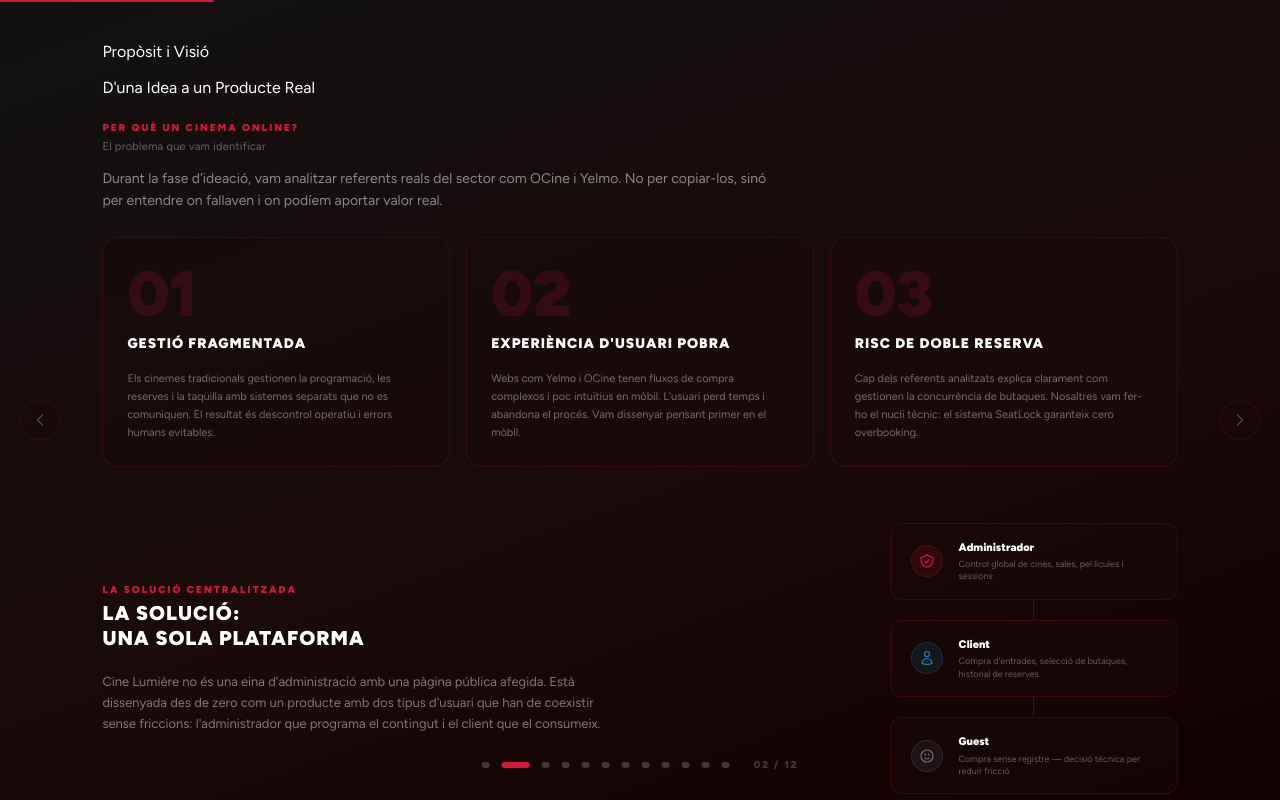
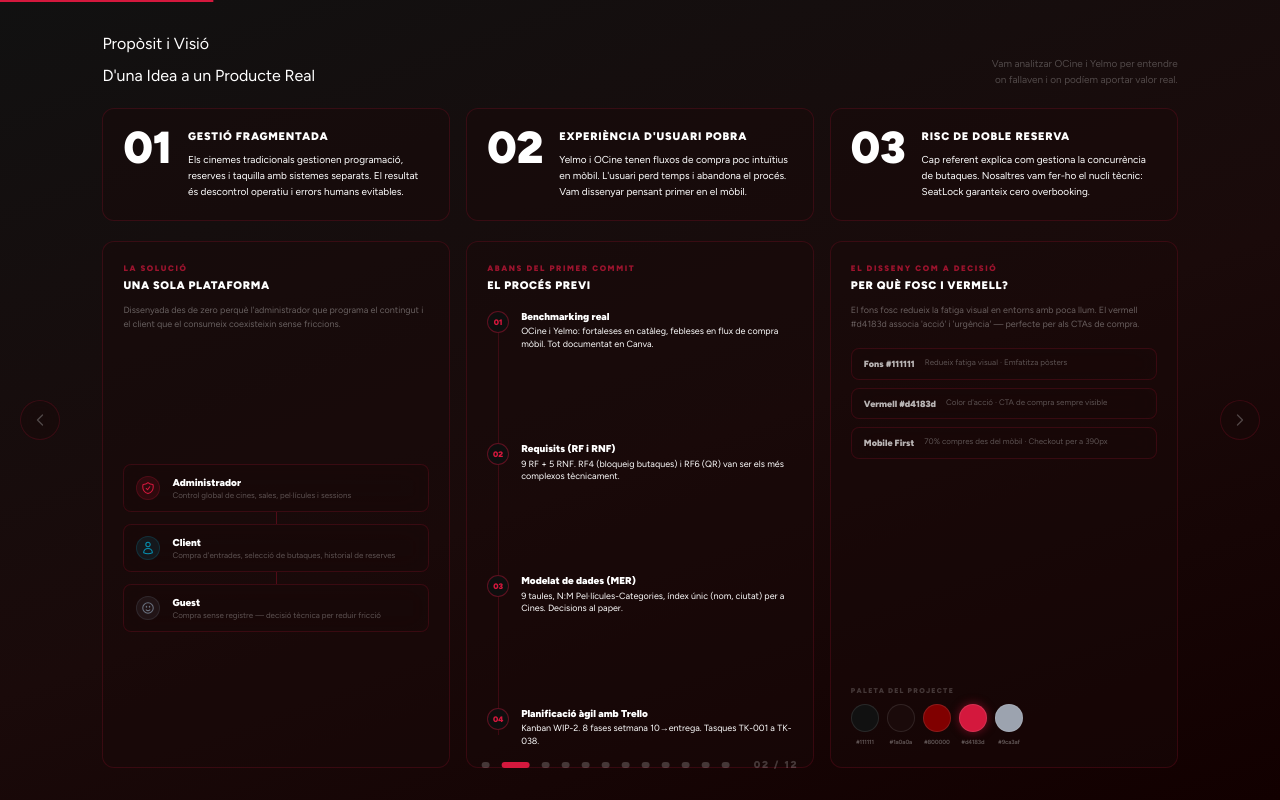
Before and after one commit to AyChEs-0/lumiere-final, a React (Vite) app: page / in a window 1280 px wide. Both pictures are taken after a click on the button 526 px from the left and 764 px from the top of the page. Built offline with nearby package versions, Linux system fonts and the light colour scheme.

Commit message:
PropositSlide: redesign as non-scrollable, fully visible layout
2-row grid: 3 problem cards (top) + 3-column grid (solution/timeline/design).
All 4 blocks visible without scrolling.

https://claude.ai/code/session_01KmMvniVeoFot6Z2V3E6Lsh

```diff
--- a/src/slides/PropositSlide.jsx
+++ b/src/slides/PropositSlide.jsx
@@ -1,114 +1,65 @@
-import { motion, useInView } from 'framer-motion'
-import { useRef } from 'react'
+import { motion } from 'framer-motion'
 import { fadeUp, drawLine, staggerContainer, staggerItem, ease } from '../utils/motion'
 
 const problems = [
   {
     num: '01',
     title: 'Gestió fragmentada',
-    desc: 'Els cinemes tradicionals gestionen la programació, les reserves i la taquilla amb sistemes separats que no es comuniquen. El resultat és descontrol operatiu i errors humans evitables.',
+    desc: 'Els cinemes tradicionals gestionen programació, reserves i taquilla amb sistemes separats. El resultat és descontrol operatiu i errors humans evitables.',
   },
   {
     num: '02',
     title: "Experiència d'usuari pobra",
-    desc: "Webs com Yelmo i OCine tenen fluxos de compra complexos i poc intuïtius en mòbil. L'usuari perd temps i abandona el procés. Vam dissenyar pensant primer en el mòbil.",
+    desc: "Yelmo i OCine tenen fluxos de compra poc intuïtius en mòbil. L'usuari perd temps i abandona el procés. Vam dissenyar pensant primer en el mòbil.",
   },
   {
     num: '03',
     title: 'Risc de doble reserva',
-    desc: "Cap dels referents analitzats explica clarament com gestionen la concurrència de butaques. Nosaltres vam fer-ho el nucli tècnic: el sistema SeatLock garanteix cero overbooking.",
+    desc: "Cap referent explica com gestiona la concurrència de butaques. Nosaltres vam fer-ho el nucli tècnic: SeatLock garanteix cero overbooking.",
   },
 ]
 
 const levels = [
   {
-    color: '#d4183d',
-    label: 'Administrador',
-    desc: 'Control global de cines, sales, pel·lícules i sessions',
-    icon: (
-      <svg className="w-4 h-4" fill="none" stroke="currentColor" strokeWidth={1.8} viewBox="0 0 24 24">
-        <path strokeLinecap="round" strokeLinejoin="round" d="M9 12.75L11.25 15 15 9.75m-3-7.036A11.959 11.959 0 013.598 6 11.99 11.99 0 003 9.749c0 5.592 3.824 10.29 9 11.623 5.176-1.332 9-6.03 9-11.622 0-1.31-.21-2.571-.598-3.751h-.152c-3.196 0-6.1-1.248-8.25-3.285z" />
-      </svg>
-    ),
+    color: '#d4183d', label: 'Administrador', desc: 'Control global de cines, sales, pel·lícules i sessions',
+    icon: <svg className="w-3.5 h-3.5" fill="none" stroke="currentColor" strokeWidth={1.8} viewBox="0 0 24 24"><path strokeLinecap="round" strokeLinejoin="round" d="M9 12.75L11.25 15 15 9.75m-3-7.036A11.959 11.959 0 013.598 6 11.99 11.99 0 003 9.749c0 5.592 3.824 10.29 9 11.623 5.176-1.332 9-6.03 9-11.622 0-1.31-.21-2.571-.598-3.751h-.152c-3.196 0-6.1-1.248-8.25-3.285z" /></svg>,
   },
   {
-    color: '#0891b2',
-    label: 'Client',
-    desc: "Compra d'entrades, selecció de butaques, historial de reserves",
-    icon: (
-      <svg className="w-4 h-4" fill="none" stroke="currentColor" strokeWidth={1.8} viewBox="0 0 24 24">
-        <path strokeLinecap="round" strokeLinejoin="round" d="M15.75 6a3.75 3.75 0 11-7.5 0 3.75 3.75 0 017.5 0zM4.501 20.118a7.5 7.5 0 0114.998 0A17.933 17.933 0 0112 21.75c-2.676 0-5.216-.584-7.499-1.632z" />
-      </svg>
-    ),
+    color: '#0891b2', label: 'Client', desc: "Compra d'entrades, selecció de butaques, historial de reserves",
+    icon: <svg className="w-3.5 h-3.5" fill="none" stroke="currentColor" strokeWidth={1.8} viewBox="0 0 24 24"><path strokeLinecap="round" strokeLinejoin="round" d="M15.75 6a3.75 3.75 0 11-7.5 0 3.75 3.75 0 017.5 0zM4.501 20.118a7.5 7.5 0 0114.998 0A17.933 17.933 0 0112 21.75c-2.676 0-5.216-.584-7.499-1.632z" /></svg>,
   },
   {
-    color: '#6b7280',
-    label: 'Guest',
-    desc: 'Compra sense registre — decisió tècnica per reduir fricció',
-    icon: (
-      <svg className="w-4 h-4" fill="none" stroke="currentColor" strokeWidth={1.8} viewBox="0 0 24 24">
-        <path strokeLinecap="round" strokeLinejoin="round" d="M15.182 15.182a4.5 4.5 0 01-6.364 0M21 12a9 9 0 11-18 0 9 9 0 0118 0zM9.75 9.75c0 .414-.168.75-.375.75S9 10.164 9 9.75 9.168 9 9.375 9s.375.336.375.75zm-.375 0h.008v.015h-.008V9.75zm5.625 0c0 .414-.168.75-.375.75s-.375-.336-.375-.75.168-.75.375-.75.375.336.375.75zm-.375 0h.008v.015h-.008V9.75z" />
-      </svg>
-    ),
+    color: '#6b7280', label: 'Guest', desc: 'Compra sense registre — decisió tècnica per reduir fricció',
+    icon: <svg className="w-3.5 h-3.5" fill="none" stroke="currentColor" strokeWidth={1.8} viewBox="0 0 24 24"><path strokeLinecap="round" strokeLinejoin="round" d="M15.182 15.182a4.5 4.5 0 01-6.364 0M21 12a9 9 0 11-18 0 9 9 0 0118 0zM9.75 9.75c0 .414-.168.75-.375.75S9 10.164 9 9.75 9.168 9 9.375 9s.375.336.375.75zm-.375 0h.008v.015h-.008V9.75zm5.625 0c0 .414-.168.75-.375.75s-.375-.336-.375-.75.168-.75.375-.75.375.336.375.75zm-.375 0h.008v.015h-.008V9.75z" /></svg>,
   },
 ]
 
 const steps = [
-  {
-    num: '01',
-    title: 'Benchmarking real',
-    desc: "Vam analitzar OCine i Yelmo: fortaleses en catàleg de contingut, febleses en el flux de compra mòbil i en la claredat de la informació. Vam documentar tot en una presentació de Canva.",
-  },
-  {
-    num: '02',
-    title: 'Requisits funcionals i no funcionals',
-    desc: "Vam traduir les observacions en 9 RF i 5 RNF. RF4 (bloqueig de butaques) i RF6 (confirmació per QR) van ser els més complexos tècnicament.",
-  },
-  {
-    num: '03',
-    title: 'Modelat de dades (MER)',
-    desc: "Diagrama entitat-relació abans de crear cap migració. 9 taules, relació N:M Pel·lícules-Categories, índex únic (nom, ciutat) per a Cines. Les decisions al paper, no al codi.",
-  },
-  {
-    num: '04',
-    title: 'Planificació àgil amb Trello',
-    desc: "Backlog → To Do → Doing → Review → Done. WIP Limit 2 tasques/persona. 8 fases des de setmana 10 fins a l'entrega. Tasques TK-001 a TK-038.",
-  },
+  { num: '01', title: 'Benchmarking real',                  desc: "OCine i Yelmo: fortaleses en catàleg, febleses en flux de compra mòbil. Tot documentat en Canva." },
+  { num: '02', title: 'Requisits (RF i RNF)',               desc: "9 RF + 5 RNF. RF4 (bloqueig butaques) i RF6 (QR) van ser els més complexos tècnicament." },
+  { num: '03', title: 'Modelat de dades (MER)',             desc: "9 taules, N:M Pel·lícules-Categories, índex únic (nom, ciutat) per a Cines. Decisions al paper." },
+  { num: '04', title: 'Planificació àgil amb Trello',       desc: "Kanban WIP-2. 8 fases setmana 10→entrega. Tasques TK-001 a TK-038." },
 ]
 
-const palette = [
-  { hex: '#111111' },
-  { hex: '#1a0a0a' },
-  { hex: '#800000' },
-  { hex: '#d4183d' },
-  { hex: '#9ca3af' },
-]
+const palette = ['#111111', '#1a0a0a', '#800000', '#d4183d', '#9ca3af']
 
 const designBadges = [
-  { label: 'Fons #111111',    desc: "Redueix fatiga visual · Emfatitza els pòsters de les pel·lícules" },
-  { label: 'Vermell #d4183d', desc: "Color d'acció · Botó de compra sempre visible" },
-  { label: 'Mobile First',    desc: "70% de compres des del mòbil · Checkout dissenyat per a 390px" },
+  { label: 'Fons #111111',    desc: "Redueix fatiga visual · Emfatitza pòsters" },
+  { label: 'Vermell #d4183d', desc: "Color d'acció · CTA de compra sempre visible" },
+  { label: 'Mobile First',    desc: "70% compres des del mòbil · Checkout per a 390px" },
 ]
-
-function InViewSection({ children, className = '' }) {
-  const ref = useRef(null)
-  const inView = useInView(ref, { once: true, margin: '-60px' })
-  return (
-    <div ref={ref} className={className}>
-      {typeof children === 'function' ? children(inView) : children}
-    </div>
-  )
-}
 
 export default function PropositSlide() {
   return (
-    <div className="w-full h-full flex flex-col overflow-hidden">
+    <div className="w-full h-full flex flex-col justify-center px-[8vw] py-8">
+      <div className="w-full max-w-6xl mx-auto flex flex-col gap-5 h-full justify-center">
 
-      {/* Header — fixed top */}
-      <div className="px-[8vw] pt-10 pb-5 shrink-0">
-        <div className="w-full max-w-6xl mx-auto">
+        {/* Header */}
+        <div className="shrink-0">
           <motion.span {...drawLine(0.05)} className="red-bar" />
-          <motion.p {...fadeUp(0.05)} className="label mb-3">Propòsit i Visió</motion.p>
+          <div className="flex items-end justify-between">
+            <div>
+              <motion.p {...fadeUp(0.05)} className="label mb-2">Propòsit i Visió</motion.p>
               <div className="overflow-hidden">
                 <motion.h2 initial={{ y: '110%' }} animate={{ y: 0 }}
                   transition={{ duration: 0.7, delay: 0.15, ease }} className="s-title">
@@ -116,195 +67,125 @@ export default function PropositSlide() {
                 </motion.h2>
               </div>
             </div>
+            <motion.p {...fadeUp(0.25)} className="text-[10px] text-white/25 max-w-xs text-right leading-relaxed hidden md:block">
+              Vam analitzar OCine i Yelmo per entendre<br />on fallaven i on podíem aportar valor real.
+            </motion.p>
+          </div>
         </div>
 
-      {/* Scrollable blocks */}
-      <div className="flex-1 overflow-y-auto px-[8vw] pb-14"
-        style={{ scrollbarWidth: 'none', msOverflowStyle: 'none' }}>
-        <div className="w-full max-w-6xl mx-auto flex flex-col gap-14">
-
-          {/* ── Bloc 1 — El problema detectat ───────────────────────────── */}
-          <InViewSection>
-            {(inView) => (
-              <div>
-                <motion.div initial={{ opacity: 0, y: 20 }} animate={inView ? { opacity: 1, y: 0 } : {}}
-                  transition={{ duration: 0.55, ease }} className="mb-6">
-                  <p className="text-[10px] font-black uppercase tracking-[0.2em] text-cinema-red mb-1">Per Què un Cinema Online?</p>
-                  <p className="text-[11px] text-white/35 tracking-wide">El problema que vam identificar</p>
-                  <p className="text-sm text-white/50 leading-relaxed mt-3 max-w-2xl">
-                    Durant la fase d'ideació, vam analitzar referents reals del sector com OCine i Yelmo. No per copiar-los,
-                    sinó per entendre on fallaven i on podíem aportar valor real.
-                  </p>
-                </motion.div>
-
-                <motion.div
-                  variants={staggerContainer(0.15, inView ? 0 : 9999)}
-                  initial="initial" animate={inView ? 'animate' : 'initial'}
-                  className="grid grid-cols-3 gap-4">
+        {/* Row 1 — 3 problem cards */}
+        <motion.div variants={staggerContainer(0.1, 0.2)} initial="initial" animate="animate"
+          className="grid grid-cols-3 gap-4 shrink-0">
           {problems.map((p) => (
             <motion.div key={p.num} variants={staggerItem}
-                      whileHover={{ y: -5, transition: { duration: 0.22 } }}
-                      className="glass rounded-2xl p-6 flex flex-col gap-4 group relative overflow-hidden">
+              whileHover={{ y: -4, transition: { duration: 0.2 } }}
+              className="glass rounded-xl p-5 flex gap-4 group relative overflow-hidden">
               <motion.div className="absolute inset-0 opacity-0 group-hover:opacity-100 transition-opacity duration-300 pointer-events-none"
                 style={{ background: 'linear-gradient(135deg, rgba(212,24,61,0.06), transparent)' }} />
-                      <span className="text-[4rem] font-black leading-none text-cinema-red/15 select-none -mb-2">{p.num}</span>
-                      <h3 className="text-sm font-black uppercase tracking-[0.07em] text-white">{p.title}</h3>
-                      <p className="text-[11px] text-white/40 leading-relaxed">{p.desc}</p>
+              <span className="text-[2.8rem] font-black leading-none text-cinema-red/12 select-none shrink-0 -mt-1">{p.num}</span>
+              <div>
+                <h3 className="text-[11px] font-black uppercase tracking-[0.07em] text-white mb-1.5">{p.title}</h3>
+                <p className="text-[10px] text-white/38 leading-relaxed">{p.desc}</p>
+              </div>
             </motion.div>
           ))}
         </motion.div>
+
+        {/* Row 2 — 3 columns: Solució | Timeline | Disseny */}
+        <div className="grid grid-cols-3 gap-4 flex-1 min-h-0">
+
+          {/* Col 1 — La Solució: 3 nivells */}
+          <motion.div {...fadeUp(0.3)} className="glass rounded-xl p-5 flex flex-col gap-4">
+            <div>
+              <p className="text-[8px] font-black uppercase tracking-[0.2em] text-cinema-red/70 mb-1">La Solució</p>
+              <h4 className="text-[11px] font-black uppercase tracking-[0.06em] text-white">Una Sola Plataforma</h4>
+              <p className="text-[9px] text-white/35 leading-relaxed mt-2">
+                Dissenyada des de zero perquè l'administrador que programa el contingut i el client que el consumeix coexisteixin sense friccions.
+              </p>
             </div>
-            )}
-          </InViewSection>
-
-          {/* ── Bloc 2 — La solució centralitzada ───────────────────────── */}
-          <InViewSection>
-            {(inView) => (
-              <div className="grid grid-cols-[1fr_auto] gap-10 items-center">
-                {/* Left */}
-                <motion.div initial={{ opacity: 0, x: -60 }} animate={inView ? { opacity: 1, x: 0 } : {}}
-                  transition={{ duration: 0.65, ease }}>
-                  <p className="text-[10px] font-black uppercase tracking-[0.2em] text-cinema-red mb-1">La Solució Centralitzada</p>
-                  <h3 className="text-xl font-black uppercase tracking-[0.05em] text-white mb-5 leading-tight">
-                    La Solució:<br />Una Sola Plataforma
-                  </h3>
-                  <p className="text-[13px] text-white/45 leading-relaxed max-w-lg">
-                    Cine Lumière no és una eina d'administració amb una pàgina pública afegida. Està dissenyada des de zero
-                    com un producte amb dos tipus d'usuari que han de coexistir sense friccions: l'administrador que programa
-                    el contingut i el client que el consumeix.
-                  </p>
-                </motion.div>
-
-                {/* Right — 3 levels */}
-                <motion.div initial={{ opacity: 0, x: 60 }} animate={inView ? { opacity: 1, x: 0 } : {}}
-                  transition={{ duration: 0.65, delay: 0.1, ease }}
-                  className="flex flex-col gap-0 w-72">
+            <div className="flex flex-col gap-0 flex-1 justify-center">
               {levels.map((lv, i) => (
-                    <div key={lv.label} className="flex flex-col">
-                      <div className="glass rounded-xl px-5 py-4 flex items-center gap-4">
-                        <div className="w-8 h-8 rounded-full flex items-center justify-center shrink-0"
+                <div key={lv.label}>
+                  <div className="glass rounded-lg px-3 py-2.5 flex items-center gap-3">
+                    <div className="w-6 h-6 rounded-full flex items-center justify-center shrink-0"
                       style={{ background: `${lv.color}20`, border: `1px solid ${lv.color}35`, color: lv.color }}>
                       {lv.icon}
                     </div>
                     <div>
-                          <p className="text-[11px] font-black text-white">{lv.label}</p>
-                          <p className="text-[9px] text-white/35 leading-snug mt-0.5">{lv.desc}</p>
+                      <p className="text-[10px] font-black text-white">{lv.label}</p>
+                      <p className="text-[8px] text-white/30 leading-snug">{lv.desc}</p>
                     </div>
                   </div>
                   {i < levels.length - 1 && (
-                        <motion.div
-                          className="w-px h-5 bg-cinema-red/30 mx-auto"
-                          initial={{ scaleY: 0, originY: 0 }}
-                          animate={inView ? { scaleY: 1 } : {}}
-                          transition={{ duration: 0.3, delay: 0.5 + i * 0.15, ease }}
-                        />
+                    <motion.div className="w-px h-3 bg-cinema-red/30 mx-auto"
+                      initial={{ scaleY: 0 }} animate={{ scaleY: 1 }}
+                      transition={{ duration: 0.3, delay: 0.7 + i * 0.15, ease }} />
                   )}
                 </div>
               ))}
-                </motion.div>
             </div>
-            )}
-          </InViewSection>
-
-          {/* ── Bloc 3 — Procés: de la idea a l'arquitectura ────────────── */}
-          <InViewSection>
-            {(inView) => (
-              <div>
-                <motion.div initial={{ opacity: 0, y: 20 }} animate={inView ? { opacity: 1, y: 0 } : {}}
-                  transition={{ duration: 0.55, ease }} className="mb-7">
-                  <p className="text-[10px] font-black uppercase tracking-[0.2em] text-cinema-red mb-1">Abans del Primer Commit</p>
-                  <p className="text-[11px] text-white/35 tracking-wide mb-3">El codi és la conseqüència d'una bona planificació</p>
-                  <p className="text-sm text-white/50 leading-relaxed max-w-2xl">
-                    Vam tenir clar des del principi que calia entendre el problema abans de pensar en la solució tècnica.
-                    Aquí el procés que vam seguir abans de configurar Docker o escriure una sola migració.
-                  </p>
           </motion.div>
 
-                {/* Timeline horizontal */}
-                <div className="relative">
-                  {/* Connecting line */}
-                  <div className="absolute top-5 left-5 right-5 h-px bg-white/5 hidden md:block" />
-                  <motion.div
-                    className="absolute top-5 left-5 h-px bg-cinema-red/40 hidden md:block origin-left"
-                    style={{ right: '20px' }}
-                    initial={{ scaleX: 0 }}
-                    animate={inView ? { scaleX: 1 } : {}}
-                    transition={{ duration: 1.1, delay: 0.2, ease }}
-                  />
-
-                  <div className="grid grid-cols-4 gap-5">
+          {/* Col 2 — Timeline 4 pasos */}
+          <motion.div {...fadeUp(0.38)} className="glass rounded-xl p-5 flex flex-col gap-4">
+            <div>
+              <p className="text-[8px] font-black uppercase tracking-[0.2em] text-cinema-red/70 mb-1">Abans del Primer Commit</p>
+              <h4 className="text-[11px] font-black uppercase tracking-[0.06em] text-white">El Procés Previ</h4>
+            </div>
+            <div className="flex flex-col gap-0 flex-1 justify-between relative">
+              {/* Vertical line */}
+              <motion.div className="absolute left-[11px] top-3 w-px bg-cinema-red/20 origin-top"
+                initial={{ scaleY: 0 }} animate={{ scaleY: 1 }}
+                transition={{ duration: 0.9, delay: 0.5, ease }}
+                style={{ bottom: '12px' }} />
               {steps.map((s, i) => (
                 <motion.div key={s.num}
-                        initial={{ opacity: 0, y: 30 }}
-                        animate={inView ? { opacity: 1, y: 0 } : {}}
-                        transition={{ duration: 0.55, delay: 0.25 + i * 0.18, ease }}
-                        className="flex flex-col gap-3">
-                        <div className="flex items-center gap-3">
-                          <div className="w-10 h-10 rounded-full border flex items-center justify-center shrink-0 relative z-10 bg-[#0e0e0e]"
-                            style={{ borderColor: 'rgba(212,24,61,0.45)' }}>
-                            <span className="text-[11px] font-black text-cinema-red">{s.num}</span>
+                  initial={{ opacity: 0, x: -16 }} animate={{ opacity: 1, x: 0 }}
+                  transition={{ duration: 0.45, delay: 0.45 + i * 0.12, ease }}
+                  className="flex items-start gap-3">
+                  <div className="w-[22px] h-[22px] rounded-full border border-cinema-red/40 bg-[#0e0e0e] flex items-center justify-center shrink-0 relative z-10">
+                    <span className="text-[8px] font-black text-cinema-red">{s.num}</span>
                   </div>
+                  <div>
+                    <p className="text-[10px] font-black text-white leading-tight">{s.title}</p>
+                    <p className="text-[9px] text-white/33 leading-snug mt-0.5">{s.desc}</p>
                   </div>
-                        <div className="glass rounded-xl p-4">
-                          <h4 className="text-[11px] font-black uppercase tracking-[0.07em] text-white mb-2">{s.title}</h4>
-                          <p className="text-[10px] text-white/38 leading-relaxed">{s.desc}</p>
-                        </div>
-                      </motion.div>
-                    ))}
-                  </div>
-                </div>
-              </div>
-            )}
-          </InViewSection>
-
-          {/* ── Bloc 4 — Identitat visual ────────────────────────────────── */}
-          <InViewSection>
-            {(inView) => (
-              <div className="grid grid-cols-[1fr_auto] gap-10 items-start">
-                {/* Left */}
-                <motion.div initial={{ opacity: 0, y: 24 }} animate={inView ? { opacity: 1, y: 0 } : {}}
-                  transition={{ duration: 0.6, ease }}>
-                  <p className="text-[10px] font-black uppercase tracking-[0.2em] text-cinema-red mb-1">El Disseny com a Decisió Tècnica</p>
-                  <p className="text-[11px] text-white/35 tracking-wide mb-4">Per què tema fosc i vermell carmesí?</p>
-                  <p className="text-[13px] text-white/45 leading-relaxed mb-6 max-w-lg">
-                    El disseny no va ser una decisió estètica, sinó funcional. Vam estudiar la psicologia de color aplicada a
-                    experiències de cinema: el fons fosc redueix la fatiga visual en entorns amb poca llum, i el vermell #d4183d
-                    és el color que el cervell associa a 'acció' i 'urgència' — perfecte per als CTAs de compra.
-                  </p>
-                  <div className="flex flex-col gap-2.5">
-                    {designBadges.map((b, i) => (
-                      <motion.div key={b.label}
-                        initial={{ opacity: 0, x: -20 }} animate={inView ? { opacity: 1, x: 0 } : {}}
-                        transition={{ duration: 0.45, delay: 0.15 + i * 0.1, ease }}
-                        className="glass rounded-xl px-4 py-3 flex items-start gap-4">
-                        <span className="text-[10px] font-black uppercase tracking-[0.1em] text-white/80 whitespace-nowrap">{b.label}</span>
-                        <span className="text-[10px] text-white/35 leading-relaxed">{b.desc}</span>
                 </motion.div>
               ))}
             </div>
           </motion.div>
 
-                {/* Right — color palette */}
-                <motion.div initial={{ opacity: 0, scale: 0.9 }} animate={inView ? { opacity: 1, scale: 1 } : {}}
-                  transition={{ duration: 0.55, delay: 0.2, ease }}
-                  className="flex flex-col items-center gap-4 w-48">
-                  <p className="text-[8px] font-black uppercase tracking-[0.18em] text-white/25">Paleta del projecte</p>
-                  <div className="flex flex-col gap-3 w-full">
-                    {palette.map((c, i) => (
-                      <motion.div key={c.hex}
-                        initial={{ opacity: 0, x: 20 }} animate={inView ? { opacity: 1, x: 0 } : {}}
-                        transition={{ duration: 0.4, delay: 0.25 + i * 0.08, ease }}
-                        className="flex items-center gap-3">
-                        <div className="w-8 h-8 rounded-full shrink-0 border border-white/10"
-                          style={{ backgroundColor: c.hex, boxShadow: c.hex === '#d4183d' ? '0 0 12px rgba(212,24,61,0.5)' : 'none' }} />
-                        <span className="text-[9px] font-black tracking-[0.08em] text-white/40">{c.hex}</span>
-                      </motion.div>
+          {/* Col 3 — Disseny + paleta */}
+          <motion.div {...fadeUp(0.46)} className="glass rounded-xl p-5 flex flex-col gap-4">
+            <div>
+              <p className="text-[8px] font-black uppercase tracking-[0.2em] text-cinema-red/70 mb-1">El Disseny com a Decisió</p>
+              <h4 className="text-[11px] font-black uppercase tracking-[0.06em] text-white">Per Què Fosc i Vermell?</h4>
+              <p className="text-[9px] text-white/35 leading-relaxed mt-2">
+                El fons fosc redueix la fatiga visual en entorns amb poca llum. El vermell #d4183d associa 'acció' i 'urgència' — perfecte per als CTAs de compra.
+              </p>
+            </div>
+            <div className="flex flex-col gap-2">
+              {designBadges.map((b) => (
+                <div key={b.label} className="glass rounded-lg px-3 py-2 flex items-start gap-2.5">
+                  <span className="text-[9px] font-black text-white/70 whitespace-nowrap shrink-0">{b.label}</span>
+                  <span className="text-[8px] text-white/30 leading-snug">{b.desc}</span>
+                </div>
               ))}
             </div>
+            {/* Palette */}
+            <div className="mt-auto">
+              <p className="text-[7px] font-black uppercase tracking-[0.18em] text-white/20 mb-2">Paleta del projecte</p>
+              <div className="flex items-end gap-2">
+                {palette.map((hex) => (
+                  <div key={hex} className="flex flex-col items-center gap-1.5">
+                    <div className="w-7 h-7 rounded-full border border-white/10"
+                      style={{ backgroundColor: hex, boxShadow: hex === '#d4183d' ? '0 0 10px rgba(212,24,61,0.5)' : 'none' }} />
+                    <span className="text-[6px] font-bold tracking-tight text-white/30">{hex}</span>
+                  </div>
+                ))}
+              </div>
+            </div>
           </motion.div>
-              </div>
-            )}
-          </InViewSection>
 
         </div>
       </div>
```
Lines whose indentation alone changed are shown as unchanged.
